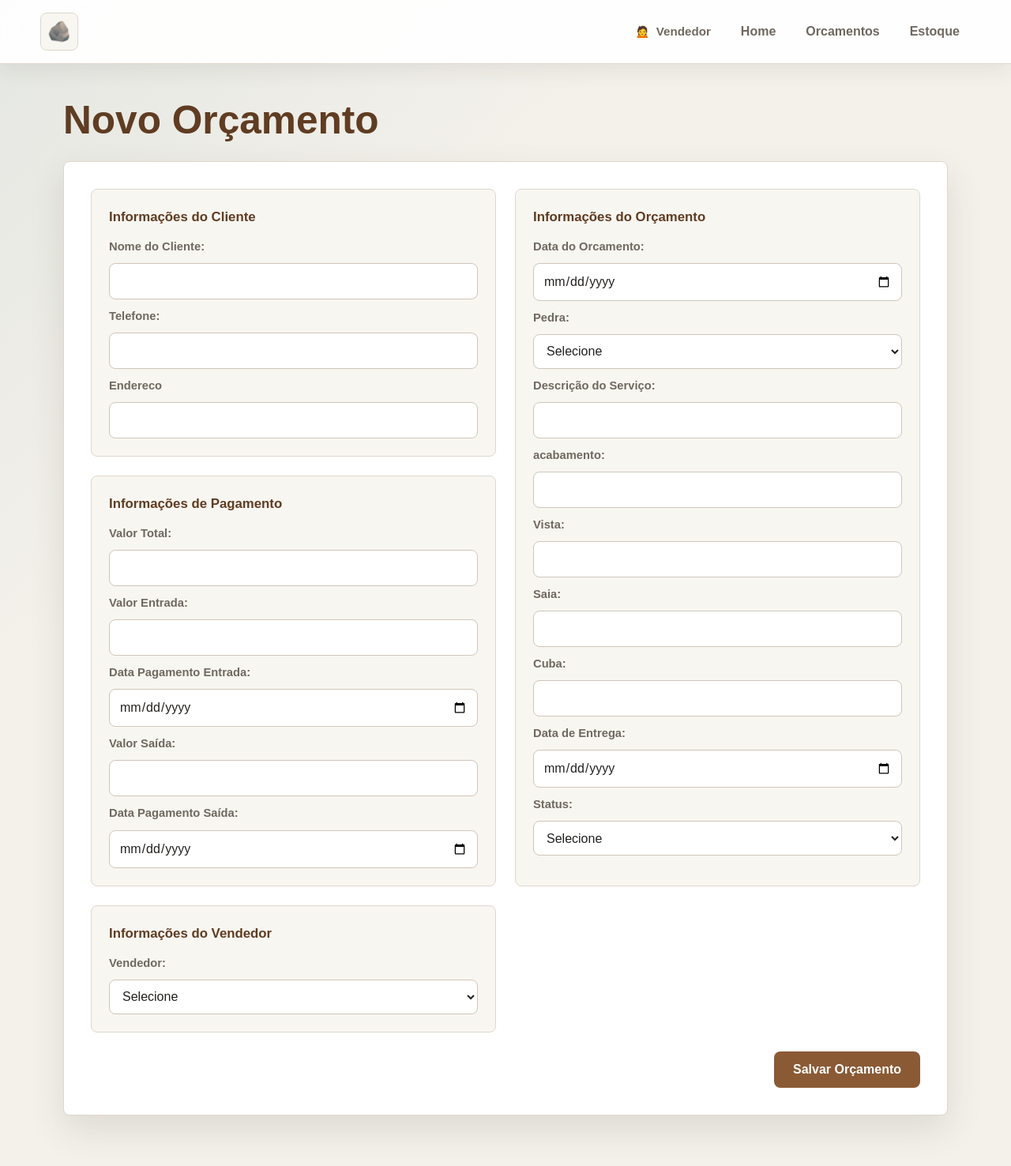
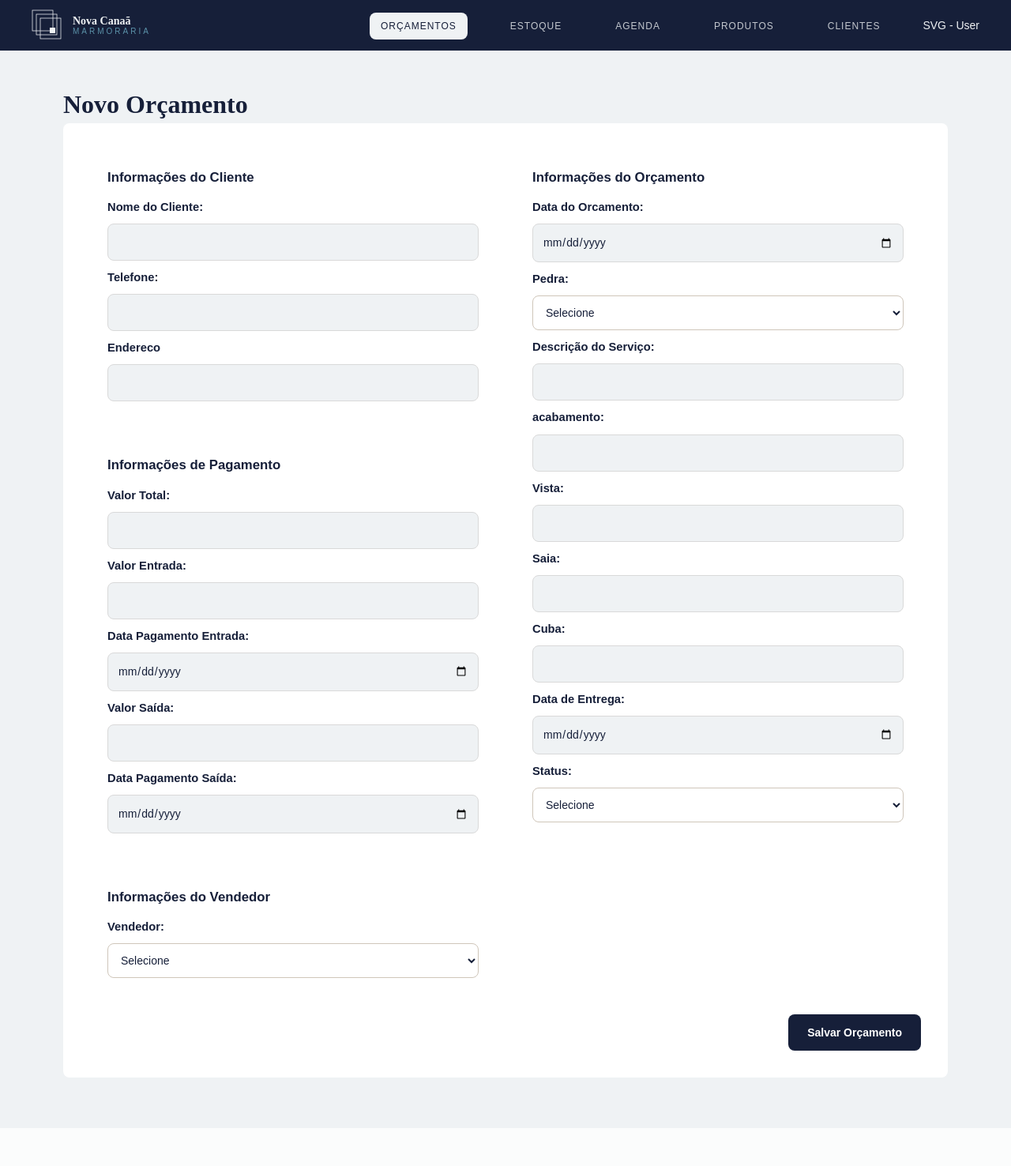
Before and after one commit to caroldvlribeiro/Projeto-Integrador-Ciclo-II, a PHP site: page /view/NovoOrcamento.php in a window 1280 px wide. Shown: the whole page at 79% size. After the commit the page ends 1330 px from the top, so only its background shows below. Run offline with PHP 8.4, Linux system fonts and the light colour scheme.

Commit message:
Formulario de Orçamentos, e mundanças na pagina institucional

```diff
--- a/front/assets/css/base.css
+++ b/front/assets/css/base.css
@@ -86,6 +86,27 @@ body {
   line-height: 1.5;
 }
 
+
+/* ── NAV ── */
+nav {
+  position: sticky; top: 0; z-index: 100;
+  background: var(--color-primary);
+  padding: 0 var(--space-2xl);
+  height: 64px;
+  display: flex; align-items: center; justify-content: space-between;
+}
+
+.nav-logo { display: flex; align-items: center; gap: var(--space-md); cursor: pointer; }
+.isotipo { position: relative; width: 40px; height: 40px; flex-shrink: 0; }
+.isotipo div { position: absolute; border: 1.5px solid var(--color-text-light); }
+.nav-brand { font-family: var(--font-primary); font-size: var(--text-md); font-weight: var(--font-bold); color: var(--color-text-light); line-height:1.1; }
+.nav-brand small { display:block; font-family: var(--font-secondary); font-size: var(--text-xs); font-weight: var(--font-light); letter-spacing:3px; text-transform:uppercase; color: var(--color-accent); }
+.nav-links {display: flex; gap: var(--space-2xl); list-style: none; }
+.nav-links a { font-size: var(--text-sm); font-weight: var(--font-medium); letter-spacing: 1px; text-transform: uppercase; color: var(--color-text-light); text-decoration: none; opacity: 0.8; transition: opacity 0.2s; cursor: pointer; }
+.nav-links a:hover { opacity: 1; }
+.nav-links a.active { opacity: 1; color: var(--color-primary); background-color: var(--color-bg-soft);}
+.nav-links a#login {padding: 5px; color: var(--color-primary); background-color: var(--color-bg-soft); border-radius: 10px;}
+.nav-links div {display: flex; color: var(--color-bg-soft);}
 /* =========================
    TIPOGRAFIA
 ========================= */
--- a/front/assets/css/style.css
+++ b/front/assets/css/norc.css
@@ -1,50 +1,10 @@
-* {
-    box-sizing: border-box;
-    margin: 0;
-    padding: 0;
-}
-
-:root {
-    --bg: #f4f1eb;
-    --surface: #ffffff;
-    --surface-soft: #f8f6f1;
-    --text: #23211f;
-    --muted: #6f6860;
-    --line: #ded7ce;
-    --primary: #8a5a35;
-    --primary-dark: #5f3c22;
-    --accent: #2f6f73;
-    --shadow: 0 18px 45px rgba(61, 47, 35, 0.12);
-}
-
 body {
-    min-height: 100vh;
-    background:
-        linear-gradient(135deg, rgba(47, 111, 115, 0.08), transparent 32%),
-        var(--bg);
-    color: var(--text);
-    font-family: Arial, Helvetica, sans-serif;
-    line-height: 1.5;
+    background-color: var(--color-bg-soft)!important;
 }
 
 a {
     color: inherit;
     text-decoration: none;
-}
-
-header {
-    position: sticky;
-    top: 0;
-    z-index: 10;
-    display: grid;
-    grid-template-columns: auto 1fr auto;
-    align-items: center;
-    gap: 24px;
-    padding: 16px clamp(18px, 4vw, 56px);
-    background: rgba(255, 255, 255, 0.92);
-    border-bottom: 1px solid var(--line);
-    box-shadow: 0 8px 28px rgba(42, 33, 24, 0.08);
-    backdrop-filter: blur(12px);
 }
 
 .logo {
@@ -76,11 +36,14 @@ header {
 }
 
 nav {
-    display: flex;
-    justify-content: flex-end;
-    flex-wrap: wrap;
-    gap: 10px;
+    position: sticky; top: 0; z-index: 100;
+    background: var(--color-primary);
+    padding: 0 var(--space-2xl);
+    height: 64px;
+    display: flex; align-items: center; justify-content: space-between;
 }
+
+.nav-logo { display: flex; align-items: center; gap: var(--space-md); cursor: pointer; }
 
 nav a {
     padding: 10px 14px;
@@ -104,11 +67,11 @@ main {
     padding: 44px 0 64px;
 }
 
-main > h1,
-main > a > h1 {
+main > h4,
+main > a > h4 {
     margin-bottom: 24px;
     color: var(--primary-dark);
-    font-size: clamp(2rem, 4vw, 3.1rem);
+    font-size: clamp(0.5rem, 1.2vw, 1.5rem);
     line-height: 1.1;
 }
 
@@ -150,6 +113,7 @@ form {
     grid-template-columns: repeat(2, minmax(0, 1fr));
     gap: 24px;
     padding: clamp(20px, 4vw, 34px);
+    background-color: var(--color-bg);
 }
 
 .infoCliente,
@@ -177,7 +141,6 @@ h4 {
 }
 
 label {
-    color: var(--muted);
     font-size: 0.92rem;
     font-weight: 700;
 }
@@ -209,8 +172,8 @@ button {
     padding: 0 24px;
     border: 0;
     border-radius: 8px;
-    background: var(--primary);
-    color: #ffffff;
+    background: var(--color-primary);
+    color: var(--color-bg);
     font: inherit;
     font-weight: 700;
     cursor: pointer;
@@ -220,8 +183,9 @@ button {
 button:hover,
 button:focus-visible {
     background: var(--primary-dark);
+    color: var(--color-text);
     transform: translateY(-1px);
-    box-shadow: 0 12px 24px rgba(95, 60, 34, 0.22);
+    box-shadow: 0 0 24px rgba(95, 60, 34, 0.22);
 }
 
 @media (max-width: 820px) {
--- a/front/view/NovoOrcamento.php
+++ b/front/view/NovoOrcamento.php
@@ -3,25 +3,36 @@
 <head>
     <meta charset="UTF-8">
     <meta name="viewport" content="width=device-width, initial-scale=1.0">
-    <link rel="stylesheet" href="../assets/css/style.css">
+    <link rel="stylesheet" href="../assets/css/norc.css">
+    <link rel="stylesheet" href="../assets/css/base.css">
     <title>Novo Orcamento</title>
 </head>
 <body>
-    <header>
-        <div class="logo">🪨</div>
-
-        <div class="user">
-            <a href="Perfil.php">
-                🙍
-                <p>Vendedor</p>
-            </a>
+    <nav>
+        <div class="nav-logo">
+            <div class="isotipo">
+                <svg width="40" height="40" viewBox="0 0 80 80" xmlns="http://www.w3.org/2000/svg">
+                <rect x="2" y="2" width="52" height="52" fill="none" stroke="#EFF2F4" stroke-width="1.5"/>
+                <rect x="12" y="12" width="52" height="52" fill="none" stroke="#EFF2F4" stroke-width="1.5"/>
+                <rect x="22" y="22" width="52" height="52" fill="none" stroke="#EFF2F4" stroke-width="1.5"/>
+                <rect x="46" y="46" width="14" height="14" fill="#EFF2F4"/>
+                </svg>
+            </div>
+            <div class="nav-brand">Nova Canaã<small>Marmoraria</small></div>
         </div>
-        <nav>
-            <a href="index.php">home</a>
-            <a href="Orcamentos.php">Orcamentos</a>
-            <a href="Estoque.php">Estoque</a>
-        </nav>
-    </header>
+        <ul class="nav-links">
+            <li><a href="#hero" class="active">Orçamentos</a></li>
+            <li><a href="#sobre">Estoque</a></li>
+            <li><a href="#pedras">Agenda</a></li>
+            <li><a href="#pedras">Produtos</a></li>
+            <li><a href="#avaliacoes">Clientes</a></li>
+            <li>
+                <div>
+                    SVG - User
+                </div>
+            </li>
+        </ul>
+    </nav>
     <main>
         <h1>Novo Orçamento</h1>
         <div class="form-novoOrcamento">
@@ -89,9 +100,9 @@
                         <option value="2">Fernanda Lima</option>
                         <option value="3">Bruno Almeida</option>
                     </select>
+
                 </div>
                 <button type="submit">Salvar Orçamento</button>
-
             </form>
         </div>
     </main>
```
Also changed, not shown: front/assets/css/inst.css (added, +185 -0 lines), front/view/Login.php (+1 -12 lines), front/view/index.html (+2 -255 lines), front/assets/css/orc.css (added).
